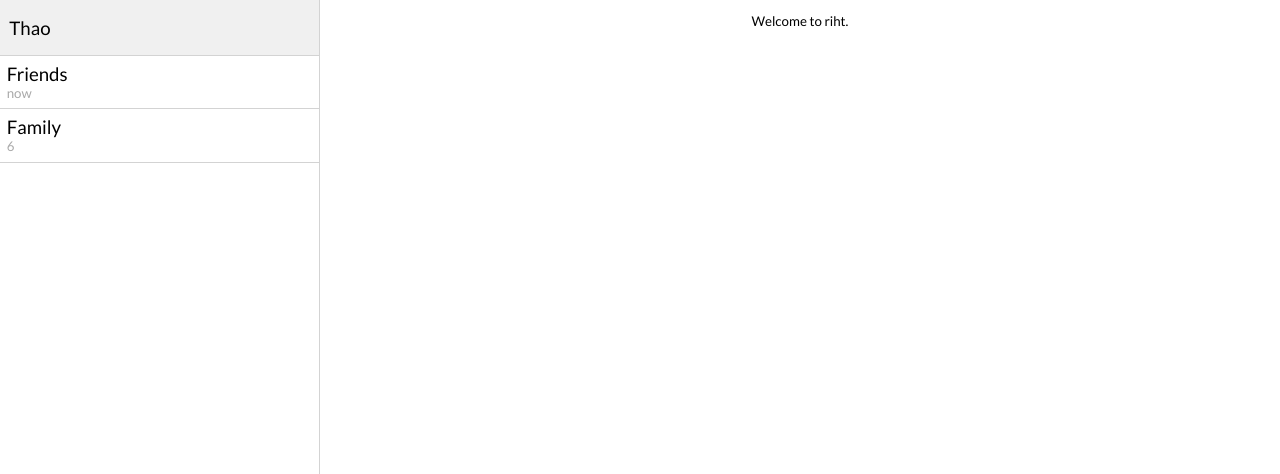
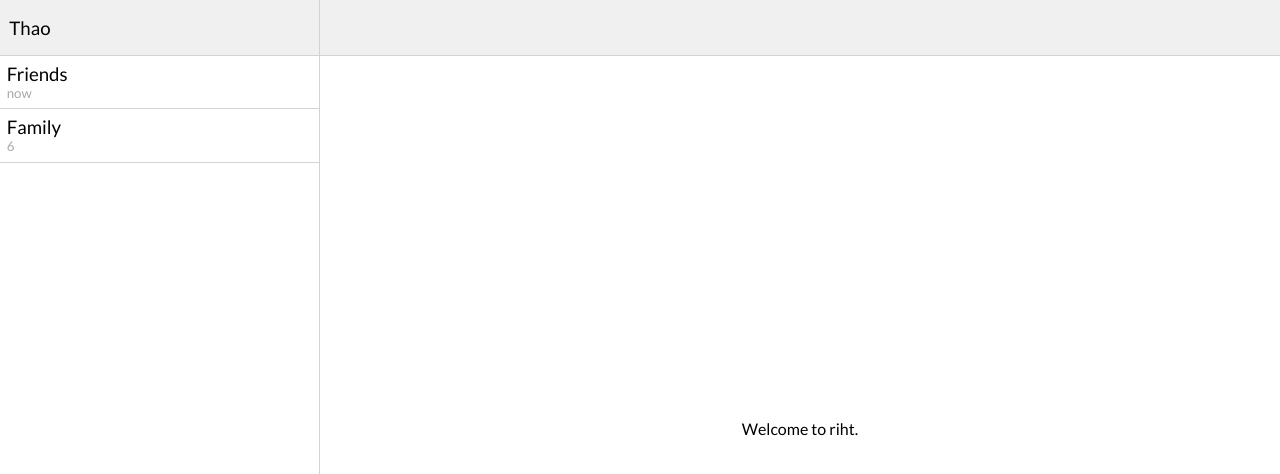
Before and after one commit to schramm-famm/me-you, a Vue app: page /conversations in a window 1280 px wide. Shown: the top 474 px of the page. Built offline with nearby package versions, Linux system fonts and the light colour scheme.

Commit message:
Fix styling to follow other components

```diff
--- a/src/components/ConversationsHome.vue
+++ b/src/components/ConversationsHome.vue
@@ -1,6 +1,10 @@
 <template>
   <div class="conversations-home">
-    <p>Welcome to riht.</p>
+    <div class="header">
+    </div>
+    <div class="welcome">
+      <p>Welcome to riht.</p>
+    </div>
   </div>
 </template>
 
@@ -11,13 +15,16 @@ export default {
 </script>
 
 <style scoped>
-div {
+.conversations-home {
   display: flex;
   flex: 1;
-  text-align: center;
+  flex-direction: column;
+}
+
+.welcome {
+  display: flex;
+  height: 100%;
   justify-content: center;
-  align-self: center;
-  color: black;
-  font-size: 10pt;
+  align-items: center;
 }
 </style>
```
